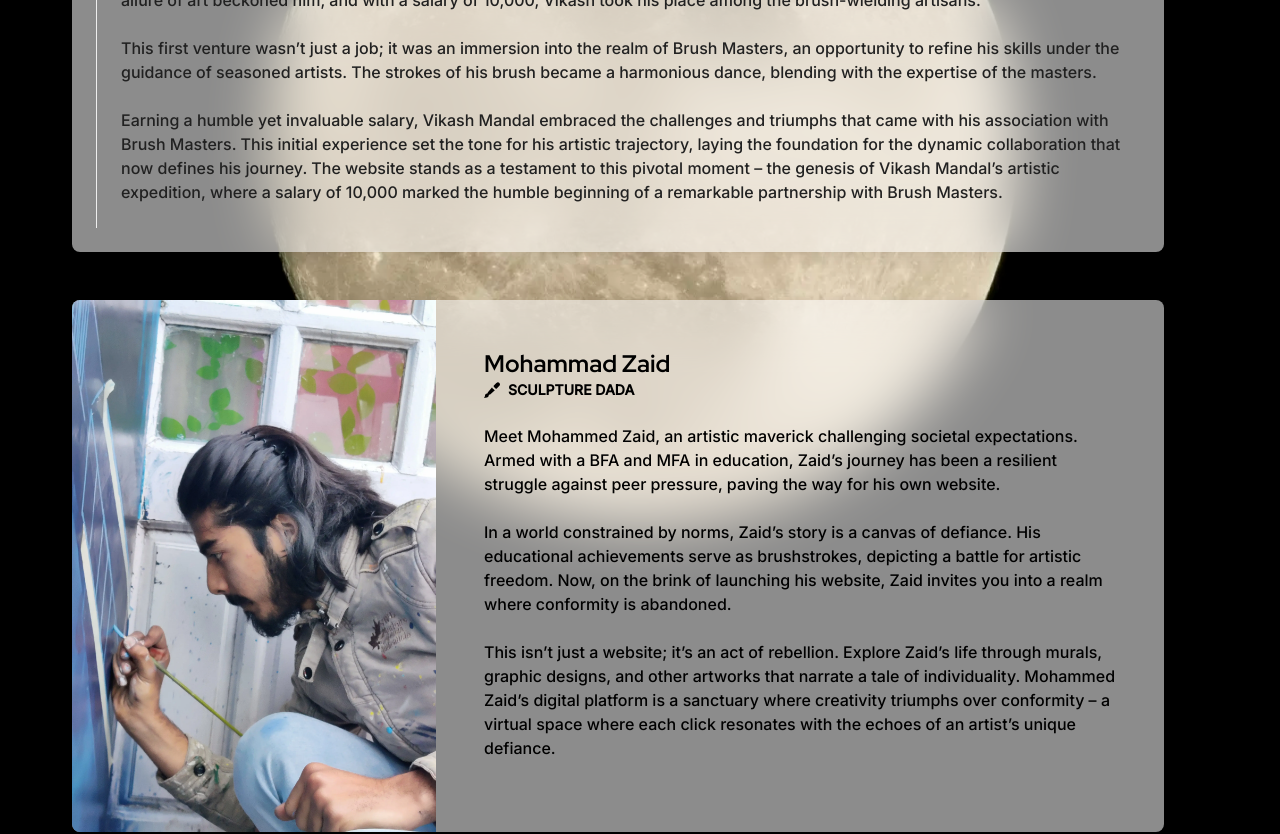
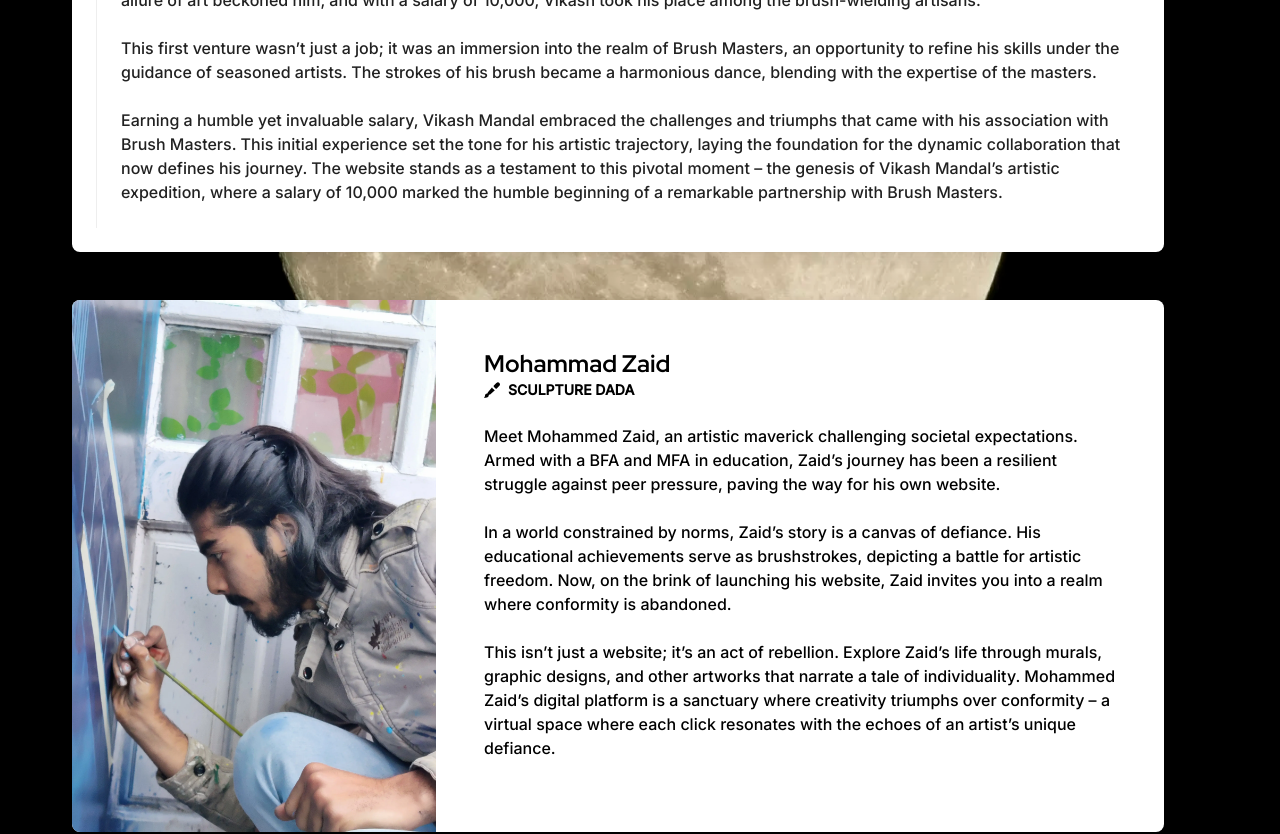
Before and after one commit to Rajnikantbhay/Taba-artist, a React (Create React App) app: page /about in a window 1280 px wide. Shown: the part 1524-2358 px from the top of the page. Built offline with nearby package versions, Linux system fonts and the light colour scheme.

Commit message:
bg color changes

```diff
--- a/src/components/FounderComponent.jsx
+++ b/src/components/FounderComponent.jsx
@@ -2,7 +2,7 @@ export const FounderComponent = ({photo, alt, about, name ,title, icon, iconAlt,
    return <div class="container my-12" id={id}>
   <section >
     <div
-      class="block rounded-lg shadow-[0_2px_15px_-3px_rgba(0,0,0,0.07),0_10px_20px_-2px_rgba(0,0,0,0.04)] backdrop-blur-[30px] w-full bg-[hsla(0,0%,100%,0.55)]">
+      class="block rounded-lg shadow-[0_2px_15px_-3px_rgba(0,0,0,0.07),0_10px_20px_-2px_rgba(0,0,0,0.04)] backdrop-blur-[30px] w-full bg-[hsla(0,0%,100%,1)]">
       <div class="flex flex-wrap">
         <div class="basis-auto lg:flex lg:w-6/12 xl:w-4/12">
           <img src={photo} alt={alt}
--- a/src/components/Journey.jsx
+++ b/src/components/Journey.jsx
@@ -2,7 +2,7 @@ import paintTube from '../assests/painttubeabout.svg'
 
 function Journey() {
   return (
-    <section className="shadow-[0_2px_15px_-3px_rgba(0,0,0,0.07),0_10px_20px_-2px_rgba(0,0,0,0.04)] backdrop-blur-[30px] w-full bg-[hsla(0,0%,100%,0.55)] px-6 py-6 rounded-lg">
+    <section className="shadow-[0_2px_15px_-3px_rgba(0,0,0,0.07),0_10px_20px_-2px_rgba(0,0,0,0.04)] backdrop-blur-[30px] w-full bg-[hsla(0,0%,100%,1)] px-6 py-6 rounded-lg">
       <ol class="relative border-s border-gray-200 ">
         <li class="mb-10 ms-6">
           <span class="absolute flex items-center justify-center bg-blue-100 rounded-full -start-3 ring-8 ring-white">
```
